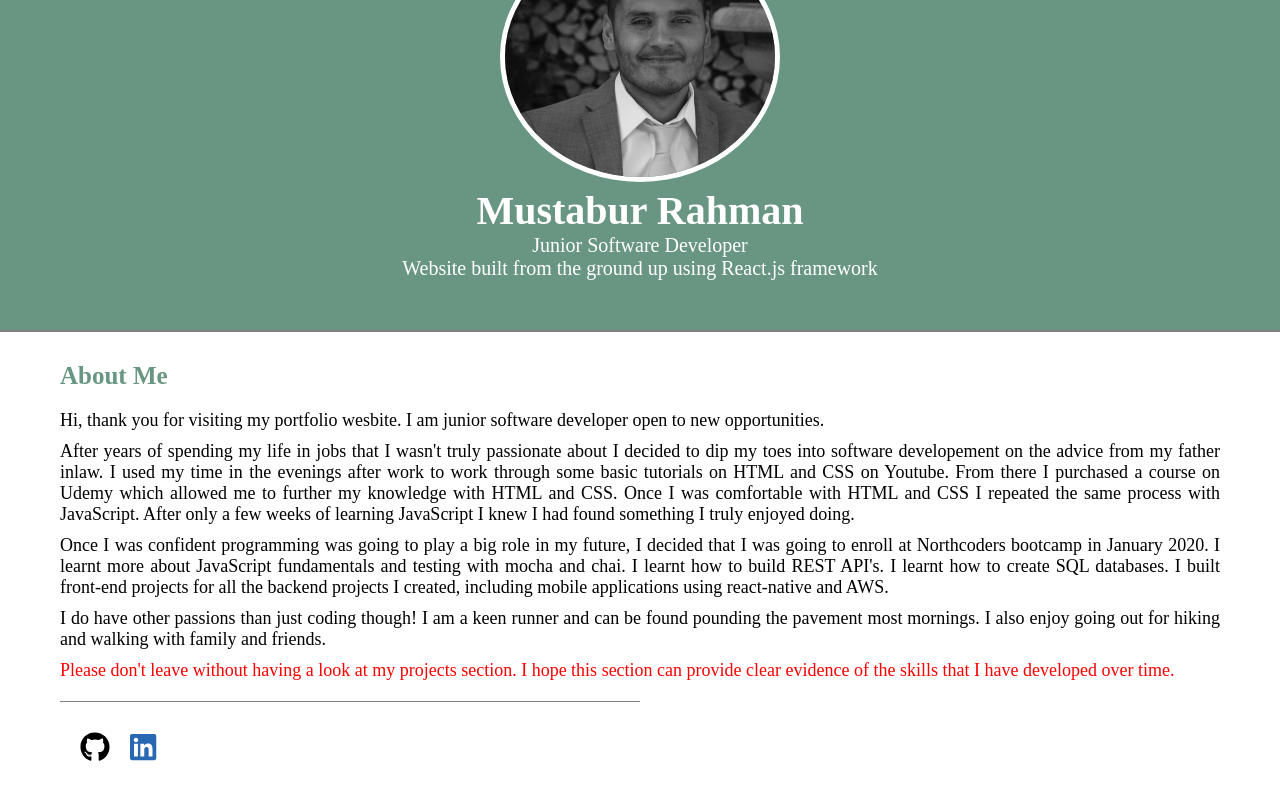
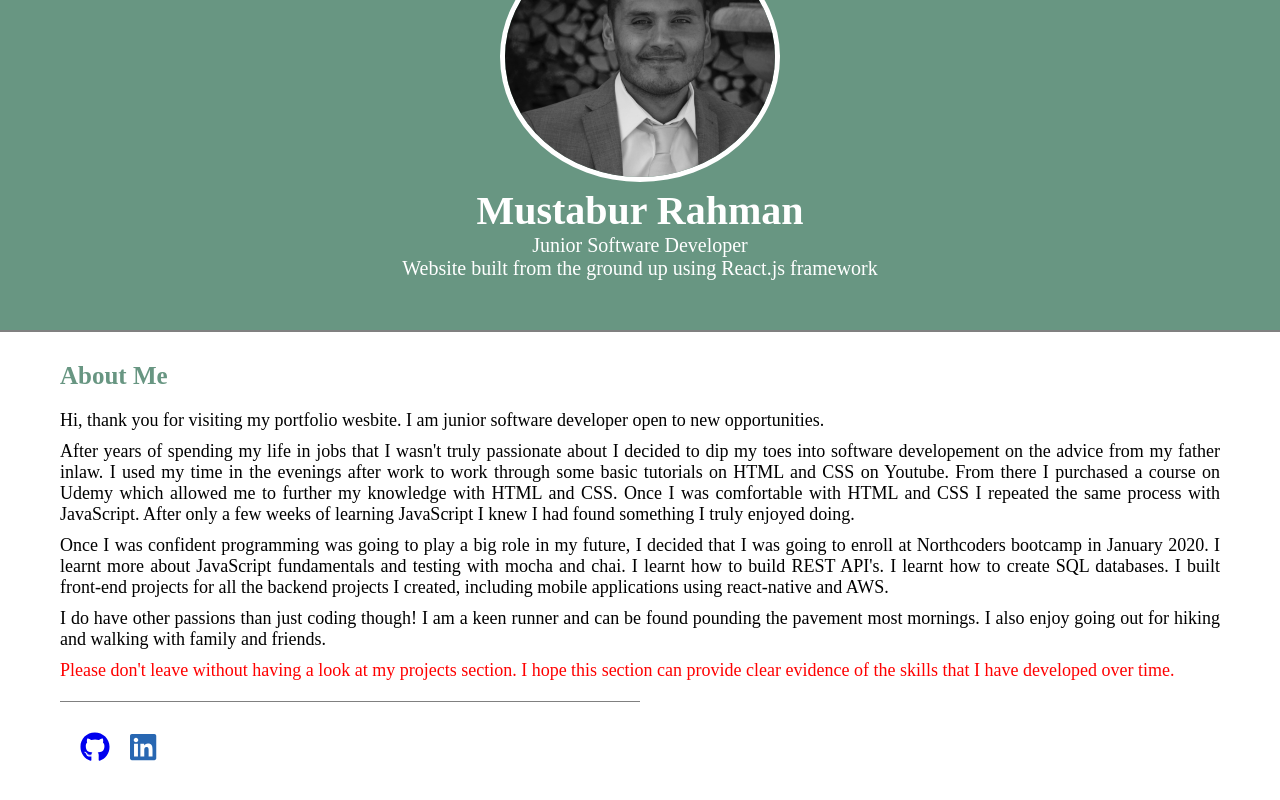
Before and after one commit to mrahman22/my-portfolio-website, a React (Create React App) app: page / in a window 1280 px wide. Shown: the part 200-1000 px from the top of the page. Built offline with nearby package versions, Linux system fonts and the light colour scheme; the HTML template or start-up script is replaced by a standard one; a web font is replaced by a local one.

Commit message:
added links to linked website and github

```diff
--- a/src/components/Footer.jsx
+++ b/src/components/Footer.jsx
@@ -1,6 +1,7 @@
 import React from 'react'
 import { library } from '@fortawesome/fontawesome-svg-core';
 import { FontAwesomeIcon } from "@fortawesome/react-fontawesome";
+import {Link} from "@reach/router";
 import {faTwitter, faGithub, faLinkedin} from '@fortawesome/free-brands-svg-icons'
 
 library.add(faTwitter, faGithub, faLinkedin)
@@ -10,8 +11,12 @@ function Footer() {
         <div className="footer-container">
         <footer className="footer">
             {/* <FontAwesomeIcon className="twitter-icon" icon={faTwitter}/> */}
+            <a href="https://github.com/mrahman22">
             <FontAwesomeIcon className="github-icon" icon={faGithub}/>
+            </a>
+            <a href="https://www.linkedin.com/in/mustabur-rahman-7460981aa/">
             <FontAwesomeIcon className="linkedin-icon" icon={faLinkedin} />
+            </a>
         </footer>
         </div>
     )
```
